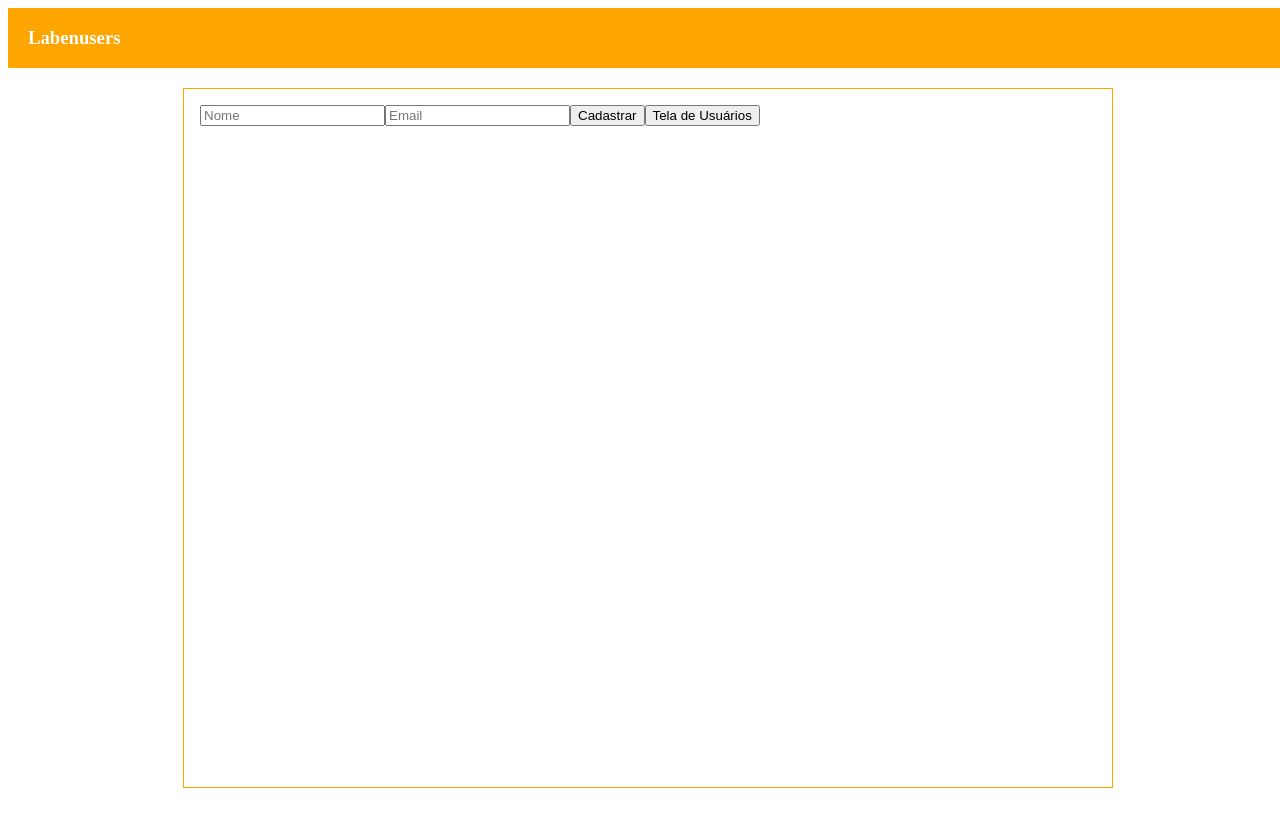
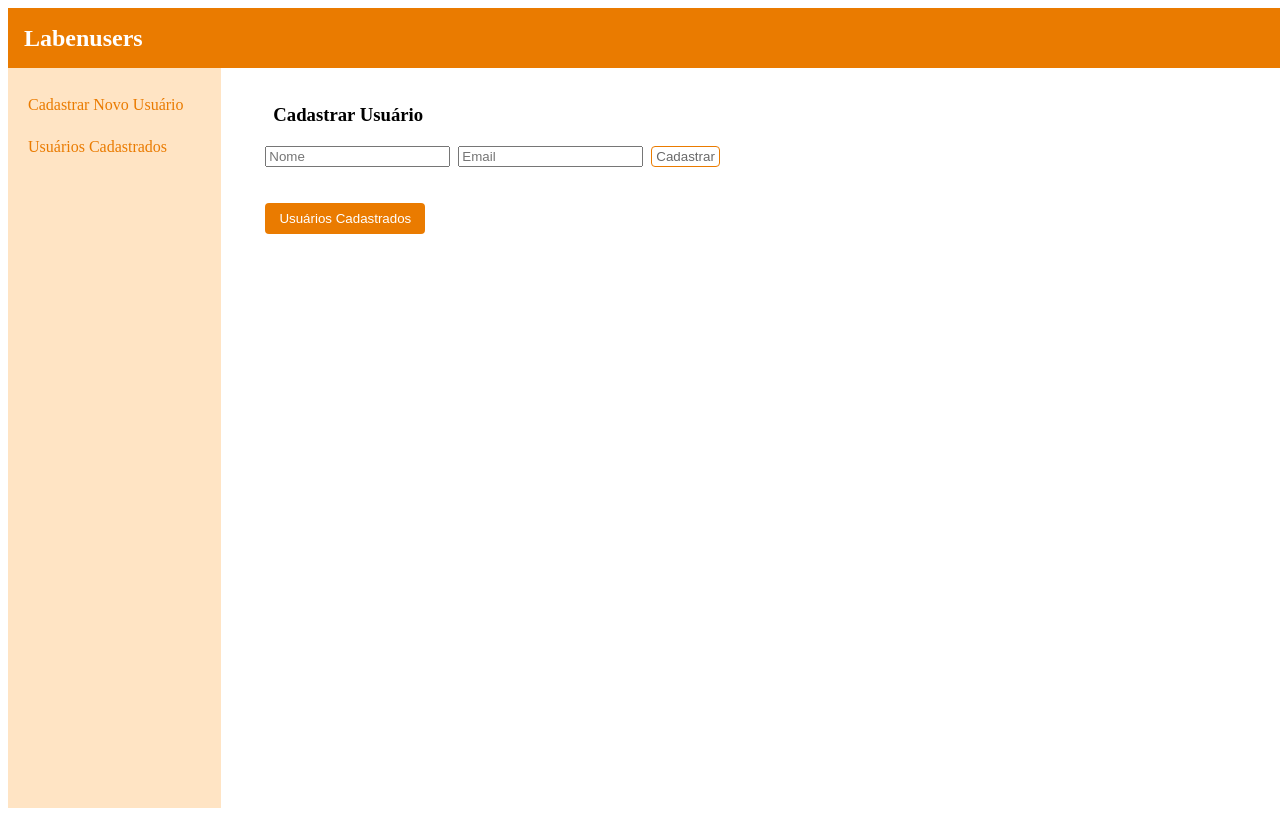
Before and after one commit to future4code/ailton-Daniela-Pinheiro, a React (Create React App) app in the folder modulo2/apis-labenusers/labenusers/: page / in a window 1280 px wide. Built offline with nearby package versions, Linux system fonts and the light colour scheme; no server answers.

Commit message:
Funcionalidade deletar usuário e estilização

```diff
--- a/modulo2/apis-labenusers/labenusers/src/App.js
+++ b/modulo2/apis-labenusers/labenusers/src/App.js
@@ -7,20 +7,35 @@ import axios from 'axios';
 const Container = styled.div`
 width: 100vw;
 height: 100vh;
+display: grid;
+grid-template-columns: 1fr 5fr;
+grid-template-rows: 60px 1fr;
+`
+const MenuLateral = styled.nav`
+grid-area: 2 / 1 / 3 / 2;
+background-color: bisque;
 display: flex;
 flex-direction: column;
-align-items: center;
+padding: 16px 0;
 `
-
+const ItemMenu = styled.p`
+color: #ea7b00;
+margin: 12px 20px;
+:hover {
+  color: white;
+}
+`
+const Principal = styled.main`
+grid-area: 2 / 2 / 3 / 3;
+`
 const Cabecalho = styled.header`
-background-color: orange;
-width: 100%;
-height: 60px;
+grid-area: 1 / 1 / 2 / 3;
+background-color: #ea7b00;
 display: flex;
 align-items: center;
-h3 {
+h2 {
   color: white;
-  margin: 20px;
+  margin: 16px;
 }
 `
 
@@ -37,6 +52,7 @@ class App extends React.Component {
     this.getAllUsers()
   }
 
+  // Funções para trocar de tela
   trocaTelas = () => {
     switch(this.state.telaRenderizada) {
       case "cadastro":
@@ -47,7 +63,6 @@ class App extends React.Component {
         return <CadastroUsuario />
     }
   }
-
   onClickIrLista = () => {
     this.setState({telaRenderizada: "lista"})
   }
@@ -55,8 +70,7 @@ class App extends React.Component {
     this.setState({telaRenderizada: "cadastro"})
   }
 
-
-
+  // Requisição
   getAllUsers = () => { axios.get('https://us-central1-labenu-apis.cloudfunctions.net/labenusers/users', {
     headers: {
       Authorization: "daniela-pinheiro-ailton"
@@ -70,11 +84,20 @@ class App extends React.Component {
   render() {
     return <Container>
       <Cabecalho>
-        <h3>Labenusers</h3>
+        <h2>Labenusers</h2>
       </Cabecalho>
-      {this.trocaTelas()}
-      {/* <CadastroUsuario />
-      <ListaUsuario lista={this.state.usuarios} voltar={this.onClickVoltar} /> */}
+      <MenuLateral>
+        <ItemMenu onClick={this.onClickIrCadastro}>
+          Cadastrar Novo Usuário
+        </ItemMenu>
+        <ItemMenu onClick={this.onClickIrLista}>
+          Usuários Cadastrados
+        </ItemMenu>
+      </MenuLateral>
+      <Principal>
+        {this.trocaTelas()}
+      </Principal>
+
     </Container>
   }
 }
--- a/modulo2/apis-labenusers/labenusers/src/components/CadastroUsuario.js
+++ b/modulo2/apis-labenusers/labenusers/src/components/CadastroUsuario.js
@@ -3,11 +3,47 @@ import styled from 'styled-components';
 import axios from 'axios';
 
 const Cadastro = styled.div`
-border: 1px solid orange;
-width: 70%;
-height: 90%;
-margin: 20px;
-padding: 16px;
+display: flex;
+flex-direction: column;
+align-items: flex-start;
+padding: 20px;
+`
+const Titulo = styled.h3`
+margin: 16px 32px;
+`
+const BotaoTela = styled.button`
+width: 160px;
+margin: 32px 24px;
+background-color: #ea7b00;
+color: white;
+padding: 8px;
+border: none;
+border-radius: 4px;
+:hover {
+    background-color: bisque;
+    color: #ea7b00;
+}
+`
+const Formulario = styled.div`
+display: flex;
+align-items: center;
+justify-content: space-between;
+padding: 0 16px;
+margin: 4px;
+input{
+    margin: 0 4px;
+}
+`
+const BotaoCadastro = styled.button`
+border: 1px solid #ea7b00;
+background-color: white;
+color: dimgray;
+border-radius: 4px;
+margin: 0 4px;
+padding: 2px 4px;
+:hover {
+    background-color: bisque;
+}
 `
 
 export default class CadastroUsuario extends React.Component {
@@ -17,12 +53,15 @@ export default class CadastroUsuario extends React.Component {
         inputEmail: "",
       }
 
+    // Funções do input controlado
     onChangeNome = (event) => {
         this.setState({inputNome: event.target.value})
     }
     onChangeEmail = (event) => {
         this.setState({inputEmail: event.target.value})
     }
+
+    // Função cadastrar usuário
     onClickCadastrar = () => {
         // Manda a requisição
         const body = {
@@ -36,7 +75,7 @@ export default class CadastroUsuario extends React.Component {
         }).then((response) => {
             alert("Usuário cadastrado com sucesso!")
         }).catch((error) => {
-            alert("Ops, ocorreu um erro.")
+            alert("Ops, ocorreu um erro. ", error.response.data.message)
         })
         // Limpa o input
         this.setState({inputNome: ""})
@@ -45,10 +84,26 @@ export default class CadastroUsuario extends React.Component {
 
     render() {
         return <Cadastro>
-            <input placeholder='Nome' onChange={this.onChangeNome} value={this.state.inputNome} />
-            <input placeholder='Email' onChange={this.onChangeEmail} value={this.state.inputEmail} />
-            <button onClick={this.onClickCadastrar}>Cadastrar</button>
-            <button onClick={this.props.trocaTela}>Tela de Usuários</button>
+            <Titulo>Cadastrar Usuário</Titulo>
+            <Formulario>
+                <input
+                    placeholder='Nome'
+                    onChange={this.onChangeNome}
+                    value={this.state.inputNome}
+                />
+                <input
+                    placeholder='Email'
+                    onChange={this.onChangeEmail}
+                    value={this.state.inputEmail}
+                />
+                <BotaoCadastro onClick={this.onClickCadastrar}>
+                    Cadastrar
+                </BotaoCadastro>
+            </Formulario>
+
+            <BotaoTela onClick={this.props.trocaTela}>
+                Usuários Cadastrados
+            </BotaoTela>
         </Cadastro>
     }
 }
--- a/modulo2/apis-labenusers/labenusers/src/components/ListaUsuario.js
+++ b/modulo2/apis-labenusers/labenusers/src/components/ListaUsuario.js
@@ -3,32 +3,56 @@ import React from 'react';
 import styled from 'styled-components';
 
 const Lista = styled.div`
-border: 1px solid orange;
-width: 70%;
-height: 90%;
-margin: 20px;
-padding: 16px;
-div {
-    display: flex;
-    align-items: center;
+display: flex;
+flex-direction: column;
+align-items: flex-start;
+padding: 20px;
+`
+const Titulo = styled.h3`
+margin: 16px 32px;
+`
+const BotaoTela = styled.button`
+width: 160px;
+margin: 8px;
+background-color: #ea7b00;
+color: white;
+padding: 8px;
+border: none;
+border-radius: 4px;
+margin: 32px 24px;
+:hover {
+    background-color: bisque;
+    color: #ea7b00;
 }
-button {
-    margin-left: 8px;
+`
+const Usuario = styled.div`
+width: 240px;
+color: dimgray;
+display: flex;
+align-items: center;
+justify-content: space-between;
+padding: 0 16px;
+margin: 8px;
+border: 1px solid darkgray;
+`
+const BotaoDeleta = styled.button`
+border: 1px solid #ea7b00;
+background-color: white;
+color: dimgray;
+border-radius: 4px;
+padding: 2px 4px;
+:hover {
+    background-color: bisque;
 }
 `
 
 export default class ListaUsuario extends React.Component {
-    // onClickVoltar = () => {
-    //     // volta para a tela de cadastro
-    //     console.log("Volta")
-    // }
-
+    // Função deletar usuário
     onClickDeletar = (chave) => {
-        axios.delete('https://us-central1-labenu-apis.cloudfunctions.net/labenusers/users/:id', {
+        axios.delete(`https://us-central1-labenu-apis.cloudfunctions.net/labenusers/users/${chave}`, {
             headers: {
                 Authorization: 'daniela-pinheiro-ailton'
             }
-            // id: chave
         }).then((response) => {
             alert("Usuário deletado.")
         }).catch((error) => {
@@ -38,14 +62,19 @@ export default class ListaUsuario extends React.Component {
 
     render() {
         const listaUsuarios = this.props.lista.map((usuario) => {
-            return <div key={usuario.id}>
+            return <Usuario key={usuario.id}>
                 <p>{usuario.name}</p>
-                <button onClick={() => this.onClickDeletar(usuario.id)}>X</button>
-                </div>
+                <BotaoDeleta onClick={() => this.onClickDeletar(usuario.id)}>
+                    X
+                </BotaoDeleta>
+                </Usuario>
         })
         return <Lista>
+            <Titulo>Usuários Cadastrados</Titulo>
             {listaUsuarios}
-            <button onClick={this.props.trocaTela}>Tela de Cadastro</button>
+            <BotaoTela onClick={this.props.trocaTela}>
+                Cadastrar Usuário
+            </BotaoTela>
         </Lista>
     }
   }
```
